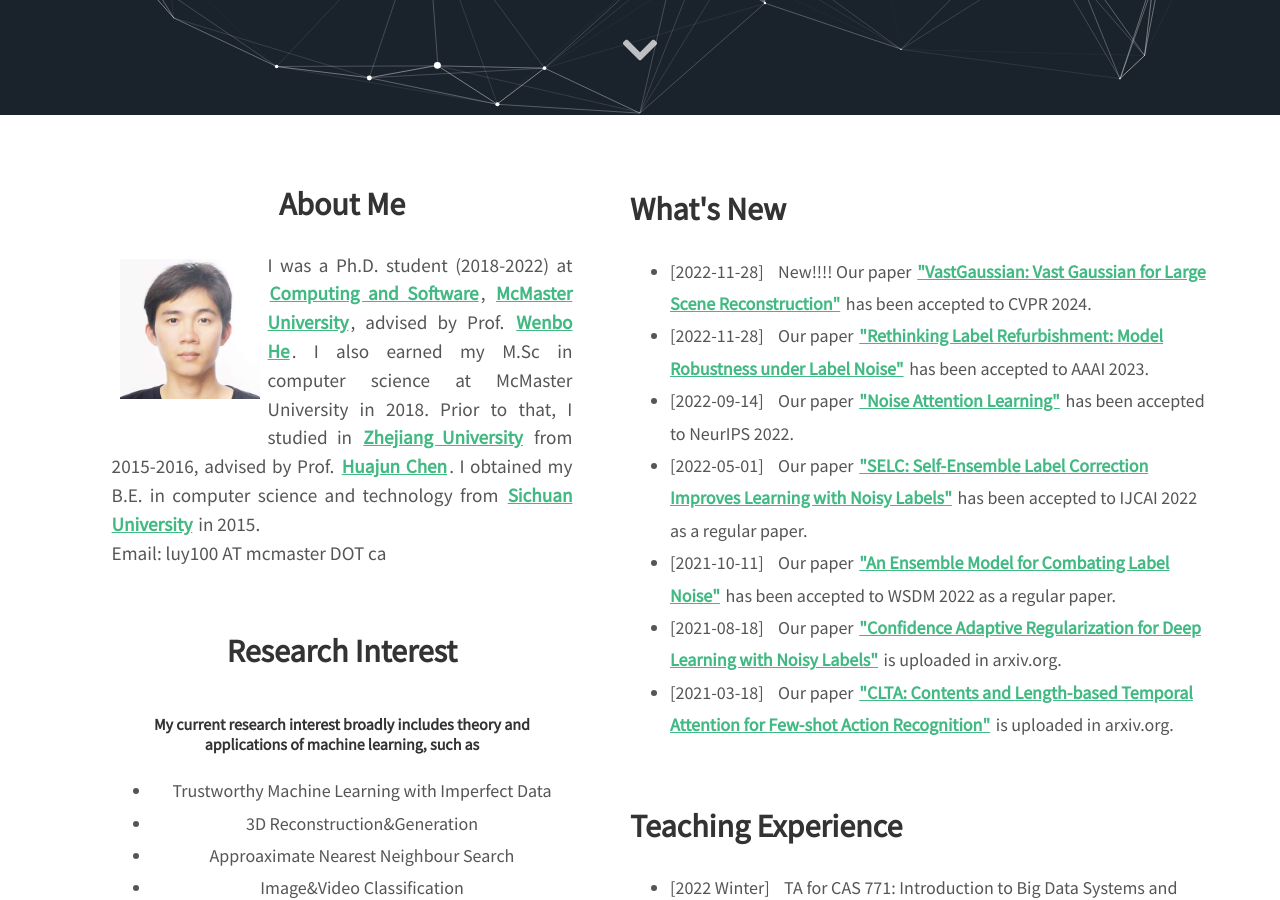
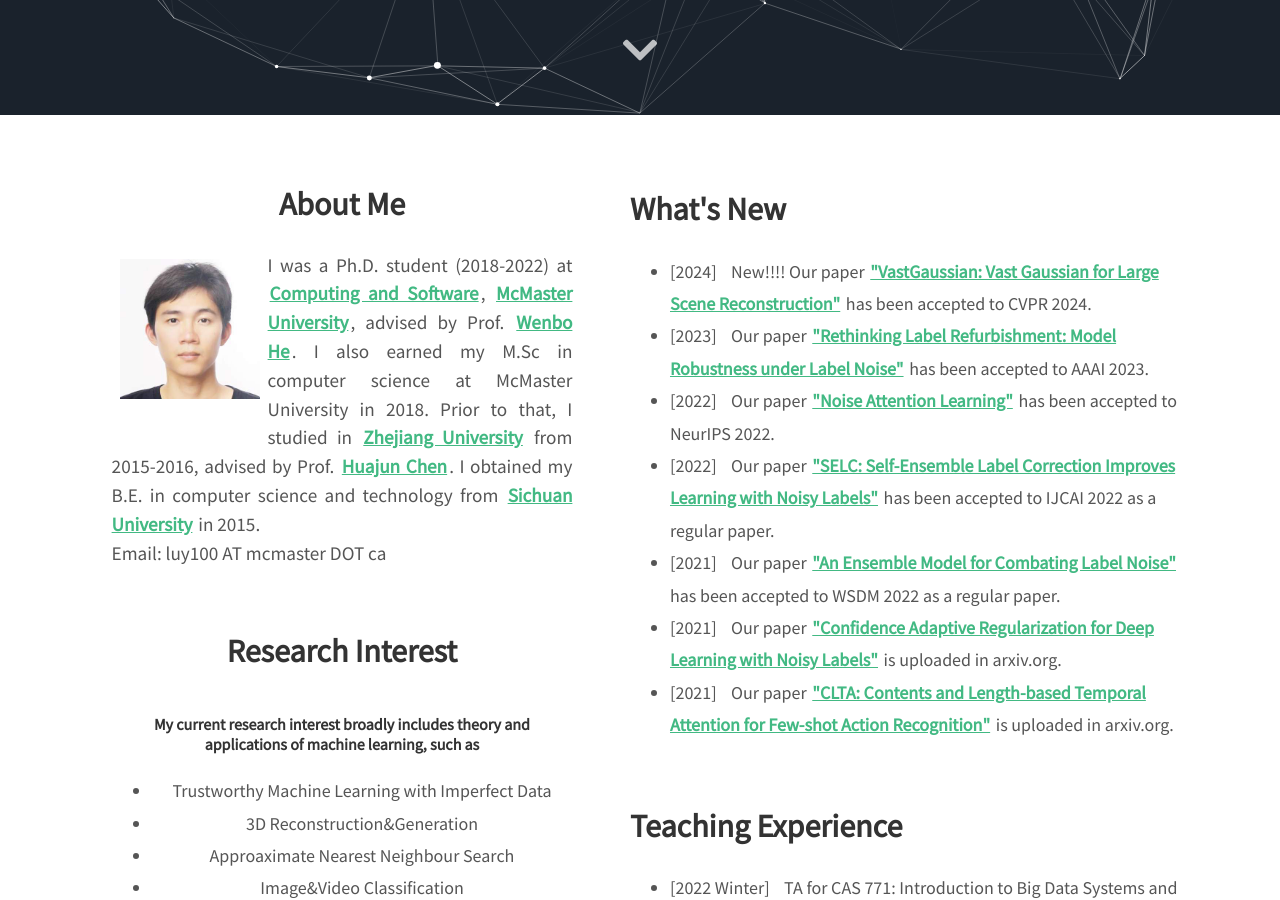
Before and after one commit to MacLLL/MacLLL.github.io, a Jekyll site: the page built from index.html, in a window 1280 px wide and 900 px high, scrolled down 785 px. Built offline with Jekyll 4.4.1, drawn with Linux system fonts in a browser that asks for light colours; nearby versions of some CDN libraries.

Commit message:
Update index.html

```diff
--- a/index.html
+++ b/index.html
@@ -46,15 +46,15 @@ layout: home
 
 <h2>What's New</h2>
 <ul style="line-height:180%">
-	<li><span>[2022-11-28]</span> &nbsp&nbsp New!!!! Our paper <a href=" " target="_blank">"VastGaussian: Vast Gaussian for Large Scene Reconstruction"</a> has been accepted to CVPR 2024. </li>
-	<li><span>[2022-11-28]</span> &nbsp&nbsp Our paper <a href="https://ojs.aaai.org/index.php/AAAI/article/view/26751" target="_blank">"Rethinking Label Refurbishment: Model Robustness under Label Noise"</a> has been accepted to AAAI 2023. </li> <!-- (acceptance rate 19.6%, 1721/8777). </li> -->
-	<li><span>[2022-09-14]</span> &nbsp&nbsp Our paper <a href="https://openreview.net/pdf?id=yfNSUQ3yRo" target="_blank">"Noise Attention Learning"</a> has been accepted to NeurIPS 2022. </li> <!-- (acceptance rate 25.6%, 2665/10411).  </li> -->
-	<li><span>[2022-05-01]</span> &nbsp&nbsp Our paper <a href="https://www.ijcai.org/proceedings/2022/455" target="_blank">"SELC: Self-Ensemble Label Correction Improves Learning with Noisy Labels"</a> has been accepted to IJCAI 2022 as a regular paper. </li> <!-- (acceptance rate 15.0%, 681/4535). </li> -->
+	<li><span>[2024]</span> &nbsp&nbsp New!!!! Our paper <a href=" " target="_blank">"VastGaussian: Vast Gaussian for Large Scene Reconstruction"</a> has been accepted to CVPR 2024. </li>
+	<li><span>[2023]</span> &nbsp&nbsp Our paper <a href="https://ojs.aaai.org/index.php/AAAI/article/view/26751" target="_blank">"Rethinking Label Refurbishment: Model Robustness under Label Noise"</a> has been accepted to AAAI 2023. </li> <!-- (acceptance rate 19.6%, 1721/8777). </li> -->
+	<li><span>[2022]</span> &nbsp&nbsp Our paper <a href="https://openreview.net/pdf?id=yfNSUQ3yRo" target="_blank">"Noise Attention Learning"</a> has been accepted to NeurIPS 2022. </li> <!-- (acceptance rate 25.6%, 2665/10411).  </li> -->
+	<li><span>[2022]</span> &nbsp&nbsp Our paper <a href="https://www.ijcai.org/proceedings/2022/455" target="_blank">"SELC: Self-Ensemble Label Correction Improves Learning with Noisy Labels"</a> has been accepted to IJCAI 2022 as a regular paper. </li> <!-- (acceptance rate 15.0%, 681/4535). </li> -->
 	<!--<li><span>[2021-10-27]</span> &nbsp&nbsp Our paper <a href="https://maclll.github.io/github_papers/bigdata2021.pdf" target="_blank">"MixNN: Combating Noisy Labels in Deep Learning by Mixing with Nearest Neighbours"</a> has been accepted to IEEE BigData 2021 as a regular paper (acceptance rate 19.9%, 97/486).</li> -->
-	<li><span>[2021-10-11]</span> &nbsp&nbsp Our paper <a href="https://dl.acm.org/doi/abs/10.1145/3488560.3498376" target="_blank">"An Ensemble Model for Combating Label Noise"</a> has been accepted to WSDM 2022 as a regular paper. </li> <!-- (acceptance rate 20.23%, 159/786).</li> -->
+	<li><span>[2021]</span> &nbsp&nbsp Our paper <a href="https://dl.acm.org/doi/abs/10.1145/3488560.3498376" target="_blank">"An Ensemble Model for Combating Label Noise"</a> has been accepted to WSDM 2022 as a regular paper. </li> <!-- (acceptance rate 20.23%, 159/786).</li> -->
 	<!--<li><span>[2021-09-20]</span> &nbsp&nbsp I presented my research works in the annual supervisory committee meeting and got excellent scores from all professors.  </li> -->
-	<li><span>[2021-08-18]</span> &nbsp&nbsp Our paper <a href="https://arxiv.org/abs/2108.08212" target="_blank">"Confidence Adaptive Regularization for Deep Learning with Noisy Labels"</a> is uploaded in arxiv.org.  </li>
-	<li><span>[2021-03-18]</span> &nbsp&nbsp Our paper <a href="https://arxiv.org/abs/2103.10567" target="_blank">"CLTA: Contents and Length-based Temporal Attention for Few-shot Action Recognition"</a> is uploaded in arxiv.org.  </li>
+	<li><span>[2021]</span> &nbsp&nbsp Our paper <a href="https://arxiv.org/abs/2108.08212" target="_blank">"Confidence Adaptive Regularization for Deep Learning with Noisy Labels"</a> is uploaded in arxiv.org.  </li>
+	<li><span>[2021]</span> &nbsp&nbsp Our paper <a href="https://arxiv.org/abs/2103.10567" target="_blank">"CLTA: Contents and Length-based Temporal Attention for Few-shot Action Recognition"</a> is uploaded in arxiv.org.  </li>
 </ul>
 <h2>Teaching Experience</h2>
 <ul style="line-height:180%">
```
